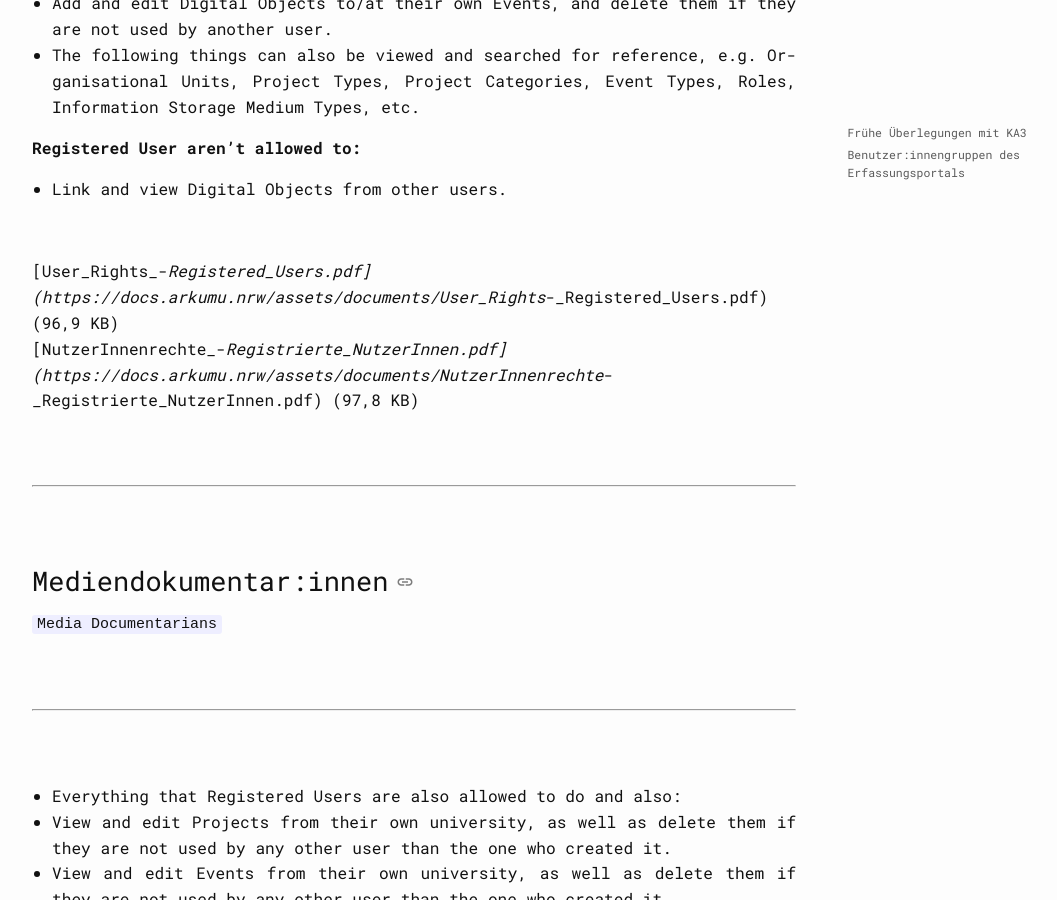
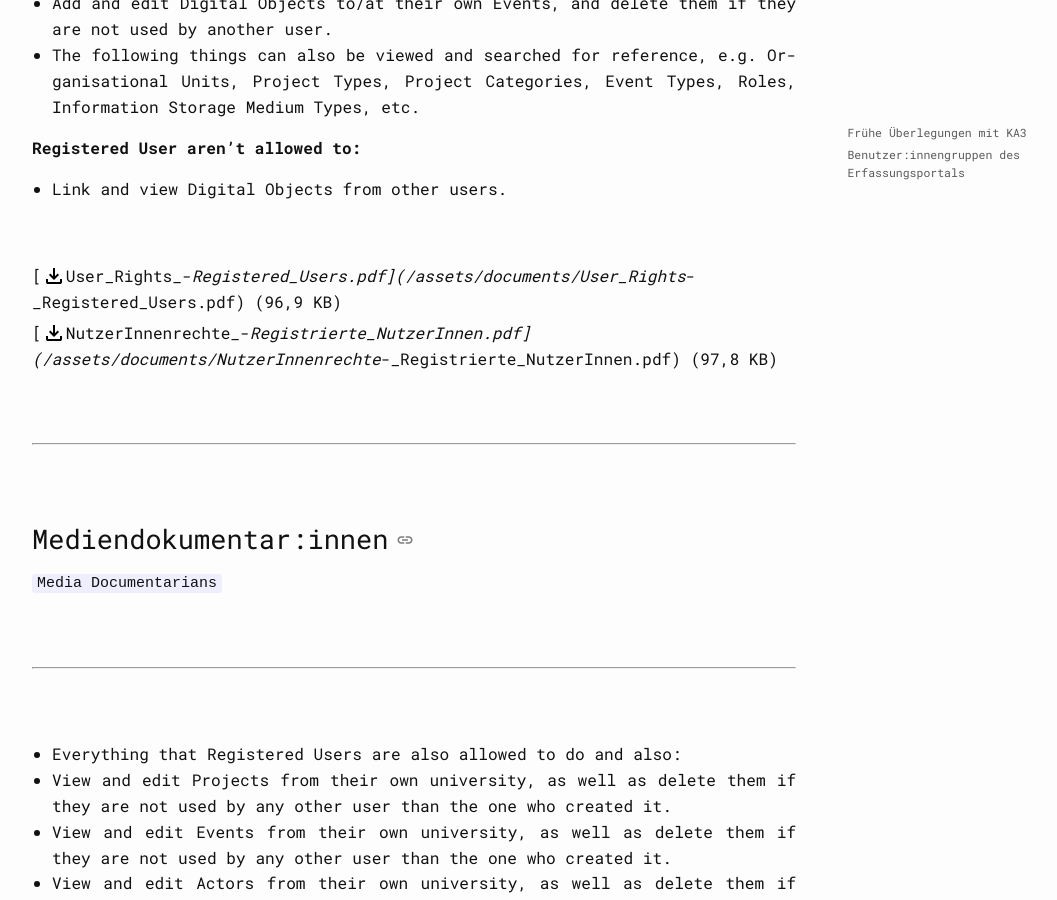
Before and after one commit to arkumu/arkumu.github.io, a Jekyll site: the page built from dokumentation/benutzerrechteverwaltung/index.markdown, in a window 1280 px wide and 900 px high, scrolled down 5673 px. Shown: the whole window, without its empty margins (159-1216 px from the left). Built offline with Jekyll 4.4.1, drawn with Linux system fonts in a browser that asks for light colours; a script that is not in the unit is left out.

Commit message:
Update index.markdown

```diff
--- a/dokumentation/benutzerrechteverwaltung/index.markdown
+++ b/dokumentation/benutzerrechteverwaltung/index.markdown
@@ -150,8 +150,8 @@ Registered users are all members of the participating art and music universities
 
 <br/>
 
-[User_Rights_-_Registered_Users.pdf](https://docs.arkumu.nrw/assets/documents/User_Rights_-_Registered_Users.pdf) (96,9 KB)<br/>
-[NutzerInnenrechte_-_Registrierte_NutzerInnen.pdf](https://docs.arkumu.nrw/assets/documents/NutzerInnenrechte_-_Registrierte_NutzerInnen.pdf) (97,8 KB)
+[<svg class="download-icon" xmlns="https://www.w3.org/2000/svg" height="24" viewBox="0 -960 960 960" width="24"><path d="M480-320 280-520l56-58 104 104v-326h80v326l104-104 56 58-200 200ZM240-160q-33 0-56.5-23.5T160-240v-120h80v120h480v-120h80v120q0 33-23.5 56.5T720-160H240Z"/></svg>User_Rights_-_Registered_Users.pdf](/assets/documents/User_Rights_-_Registered_Users.pdf) (96,9 KB)<br/>
+[<svg class="download-icon" xmlns="https://www.w3.org/2000/svg" height="24" viewBox="0 -960 960 960" width="24"><path d="M480-320 280-520l56-58 104 104v-326h80v326l104-104 56 58-200 200ZM240-160q-33 0-56.5-23.5T160-240v-120h80v120h480v-120h80v120q0 33-23.5 56.5T720-160H240Z"/></svg>NutzerInnenrechte_-_Registrierte_NutzerInnen.pdf](/assets/documents/NutzerInnenrechte_-_Registrierte_NutzerInnen.pdf) (97,8 KB)
 
 <br/>
 
```
